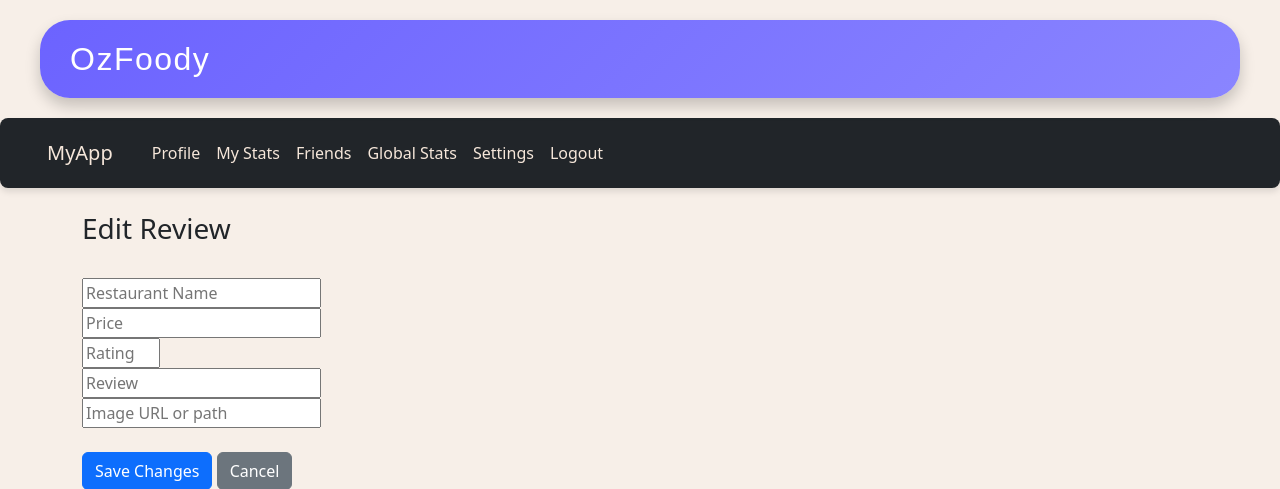
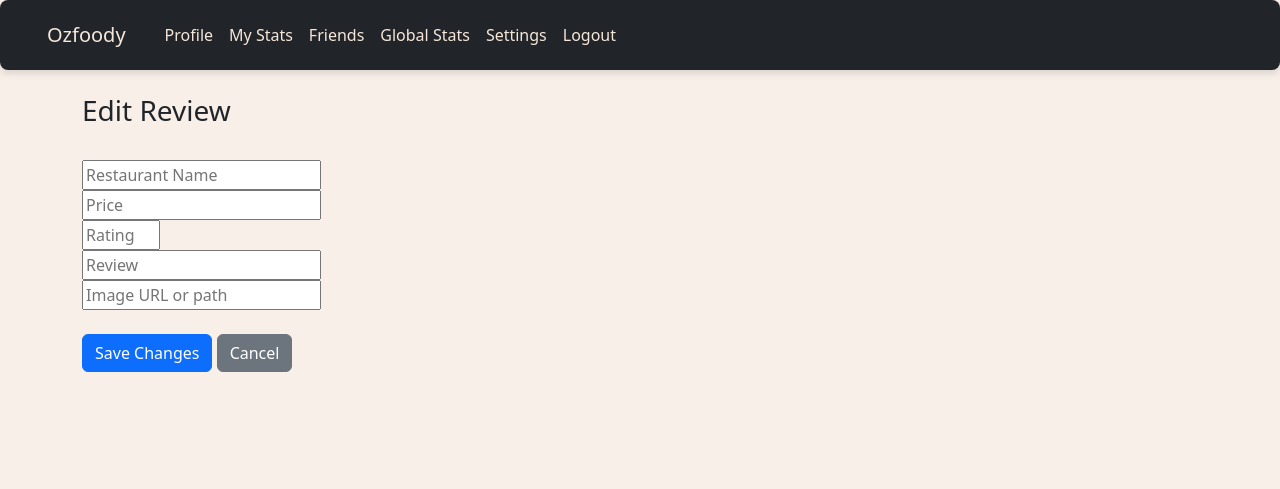
Before and after one commit to IanO7/CITS3403-Group-Project, a Flask app: page /edit_post/1 in a window 1280 px wide. Shown: the top 489 px of the page. Run offline with Flask 3, Linux system fonts and the light colour scheme; a user stored in the database is signed in; data comes from the database, SQL or seed files in the repository.

Commit message:
Refactor navbar CSS to avoid stacked element. Fixed OZFOODY button to show landing page.

```diff
--- a/app/templates/base.html
+++ b/app/templates/base.html
@@ -16,12 +16,9 @@
     <title>{% block title %}Home{% endblock %}</title>
 </head>
 <body>
-    <header>
-        <a href="{{ url_for('views.landing') }}" class="logo">OzFoody</a>
-    </header>
     <nav class="navbar navbar-expand-lg navbar-dark bg-dark">
         <div class="container-fluid">
-            <a class="navbar-brand" href="/">MyApp</a>
+            <a class="navbar-brand" href="{{ url_for('views.landing') }}">Ozfoody</a>
             <button class="navbar-toggler" type="button" data-bs-toggle="collapse" data-bs-target="#navbarNav" aria-controls="navbarNav" aria-expanded="false" aria-label="Toggle navigation">
                 <span class="navbar-toggler-icon"></span>
             </button>
```
